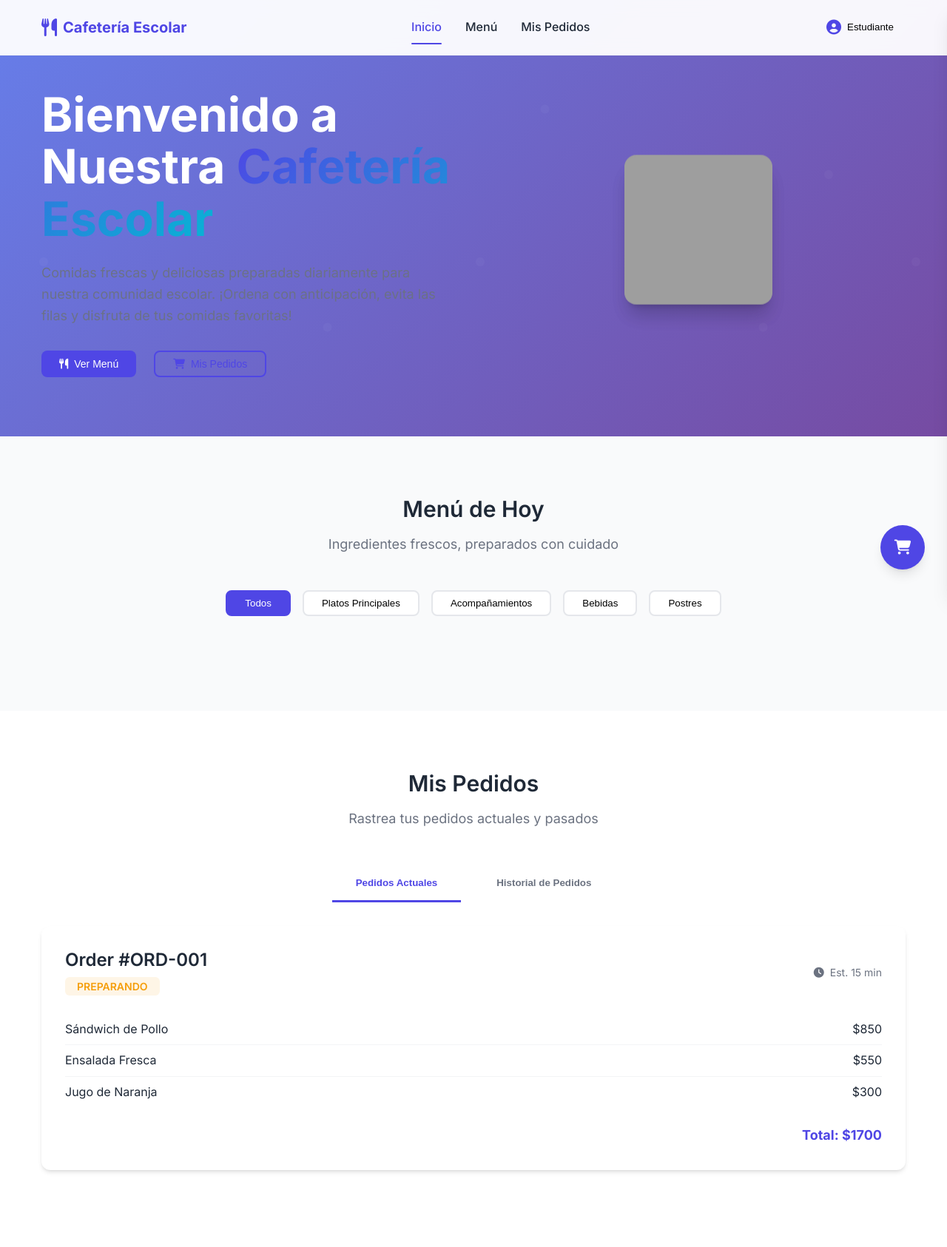
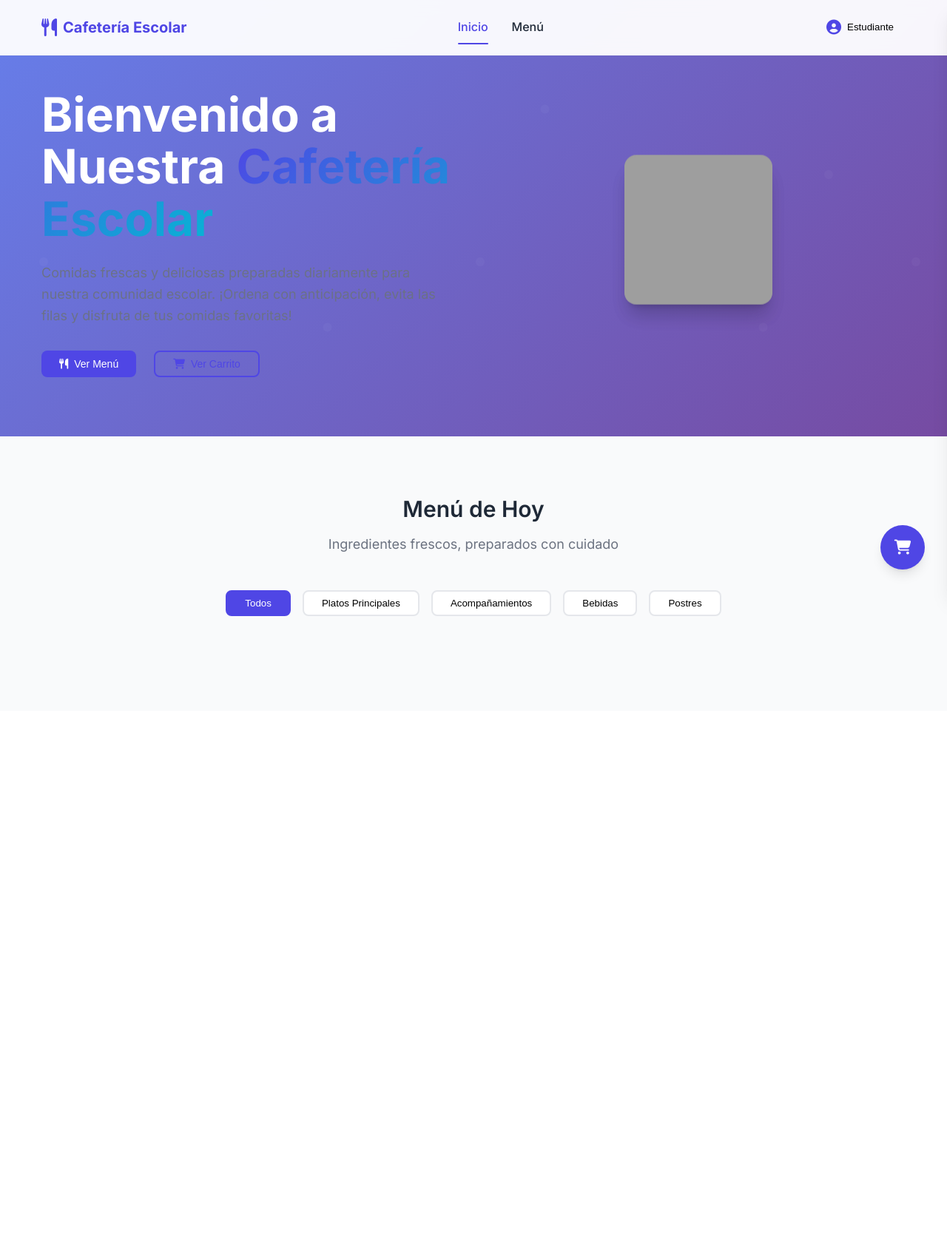
Before and after one commit to tomibande/buffet_escolar, a Node server app: page / in a window 1280 px wide. Shown: the whole page at 74% size. After the commit the page ends 833 px from the top, so only its background shows below. Run offline with Node 20, Linux system fonts and the light colour scheme; grey boxes are pictures that could not be loaded.

Commit message:
Fix routing and update views

```diff
--- a/backend/api/app.js
+++ b/backend/api/app.js
@@ -31,6 +31,15 @@
   res.sendFile(path.join(__dirname, '../../public/views/index.html'));
 });
 
+// Serve dashboard pages
+app.get('/buffet-dashboard.html', (req, res) => {
+  res.sendFile(path.join(__dirname, '../../public/views/buffet-dashboard.html'));
+});
+
+app.get('/admin-dashboard.html', (req, res) => {
+  res.sendFile(path.join(__dirname, '../../public/views/admin-dashboard.html'));
+});
+
 // Payment result pages
 app.get('/payment/success', (req, res) => {
   res.sendFile(path.join(__dirname, '../../public/views/payment-success.html'));
--- a/public/scripts/main.js
+++ b/public/scripts/main.js
@@ -118,7 +118,9 @@
             link.addEventListener('click', (e) => {
                 e.preventDefault();
                 const section = link.getAttribute('href').substring(1);
+                if (section === 'menu') {
                     this.navigateToSection(section);
+                }
             });
         });
 
@@ -146,7 +148,8 @@
             }
         });
 
-        // Menu filters
+        // Setup menu filters after DOM is loaded
+        setTimeout(() => {
             document.querySelectorAll('.filter-btn').forEach(btn => {
                 btn.addEventListener('click', () => {
                     document.querySelectorAll('.filter-btn').forEach(b => b.classList.remove('active'));
@@ -156,18 +159,7 @@
                     this.renderMenuItems(category);
                 });
             });
-
-        // Order tabs
-        document.querySelectorAll('.tab-btn').forEach(btn => {
-            btn.addEventListener('click', () => {
-                document.querySelectorAll('.tab-btn').forEach(b => b.classList.remove('active'));
-                document.querySelectorAll('.tab-content').forEach(c => c.classList.remove('active'));
-
-                btn.classList.add('active');
-                const tabId = btn.getAttribute('data-tab') + 'Orders';
-                document.getElementById(tabId).classList.add('active');
-            });
-        });
+        }, 100);
 
         // Cart functionality
         document.getElementById('cartToggle').addEventListener('click', () => {
@@ -190,7 +182,11 @@
 
         // Smooth scrolling for hero buttons
         window.scrollToSection = (sectionId) => {
+            if (sectionId === 'menu') {
                 this.navigateToSection(sectionId);
+            } else if (sectionId === 'orders') {
+                this.toggleCart();
+            }
         };
     }
 
--- a/public/views/index.html
+++ b/public/views/index.html
@@ -20,7 +20,6 @@
             <div class="nav-menu" id="navMenu">
                 <a href="#home" class="nav-link active">Inicio</a>
                 <a href="#menu" class="nav-link">Menú</a>
-                <a href="#orders" class="nav-link">Mis Pedidos</a>
             </div>
             <div class="nav-actions">
                 <div class="user-menu">
@@ -62,7 +61,7 @@
                     </button>
                     <button class="btn btn-secondary" onclick="scrollToSection('orders')">
                         <i class="fas fa-shopping-cart"></i>
-                        Mis Pedidos
+                        Ver Carrito
                     </button>
                 </div>
             </div>
@@ -95,83 +94,6 @@
 
             <div class="menu-grid" id="menuGrid">
                 <!-- Menu items will be populated by JavaScript -->
-            </div>
-        </div>
-    </section>
-
-    <!-- Orders Section -->
-    <section id="orders" class="orders-section">
-        <div class="container">
-            <div class="section-header">
-                <h2 class="section-title">Mis Pedidos</h2>
-                <p class="section-subtitle">Rastrea tus pedidos actuales y pasados</p>
-            </div>
-
-            <div class="orders-tabs">
-                <button class="tab-btn active" data-tab="current">Pedidos Actuales</button>
-                <button class="tab-btn" data-tab="history">Historial de Pedidos</button>
-            </div>
-
-            <div class="orders-content">
-                <div class="tab-content active" id="currentOrders">
-                    <div class="order-card">
-                        <div class="order-header">
-                            <div class="order-info">
-                                <h3>Order #ORD-001</h3>
-                                <span class="order-status preparing">Preparando</span>
-                            </div>
-                            <div class="order-time">
-                                <i class="fas fa-clock"></i>
-                                <span>Est. 15 min</span>
-                            </div>
-                        </div>
-                        <div class="order-items">
-                            <div class="order-item">
-                                <span>Sándwich de Pollo</span>
-                                <span>$850</span>
-                            </div>
-                            <div class="order-item">
-                                <span>Ensalada Fresca</span>
-                                <span>$550</span>
-                            </div>
-                            <div class="order-item">
-                                <span>Jugo de Naranja</span>
-                                <span>$300</span>
-                            </div>
-                        </div>
-                        <div class="order-total">
-                            <strong>Total: $1700</strong>
-                        </div>
-                    </div>
-                </div>
-
-                <div class="tab-content" id="orderHistory">
-                    <div class="order-card completed">
-                        <div class="order-header">
-                            <div class="order-info">
-                                <h3>Order #ORD-002</h3>
-                                <span class="order-status completed">Completado</span>
-                            </div>
-                            <div class="order-date">
-                                <i class="fas fa-calendar"></i>
-                                <span>Ayer, 12:30 PM</span>
-                            </div>
-                        </div>
-                        <div class="order-items">
-                            <div class="order-item">
-                                <span>Porción de Pizza</span>
-                                <span>$700</span>
-                            </div>
-                            <div class="order-item">
-                                <span>Jugo de Manzana</span>
-                                <span>$250</span>
-                            </div>
-                        </div>
-                        <div class="order-total">
-                            <strong>Total: $950</strong>
-                        </div>
-                    </div>
-                </div>
             </div>
         </div>
     </section>
```
Lines whose indentation alone changed are shown as unchanged.
